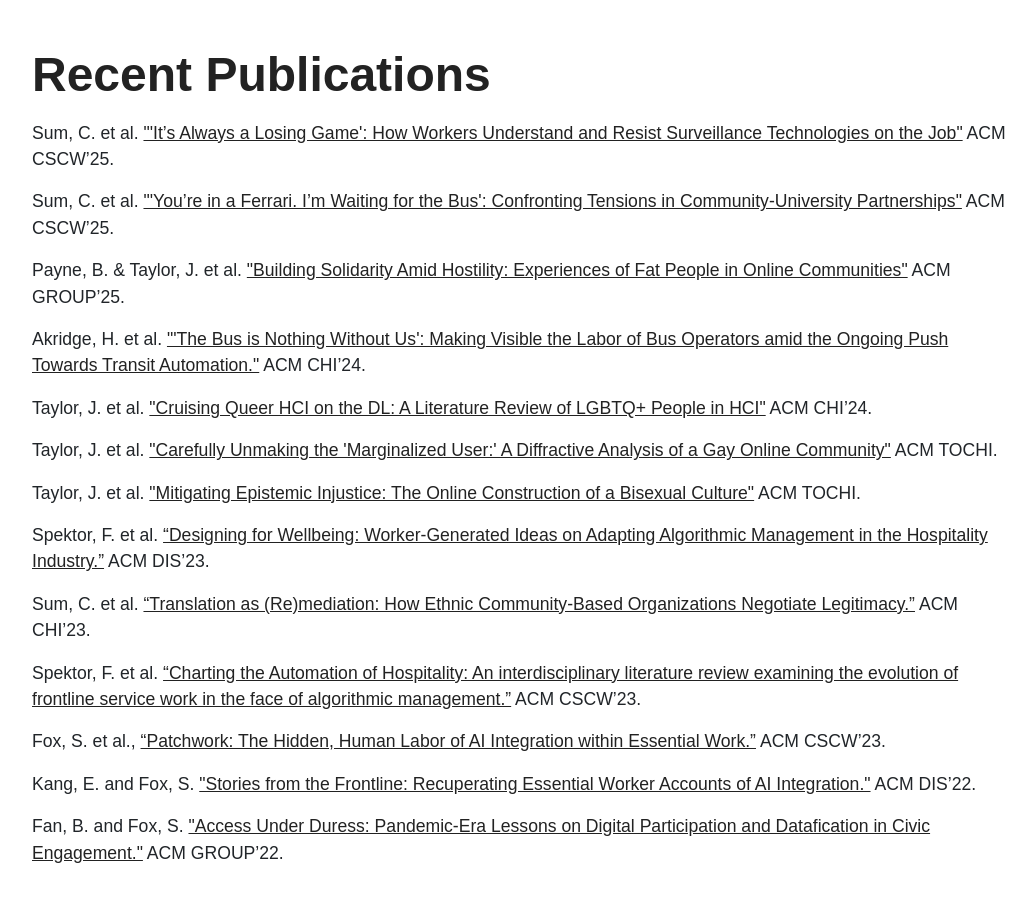
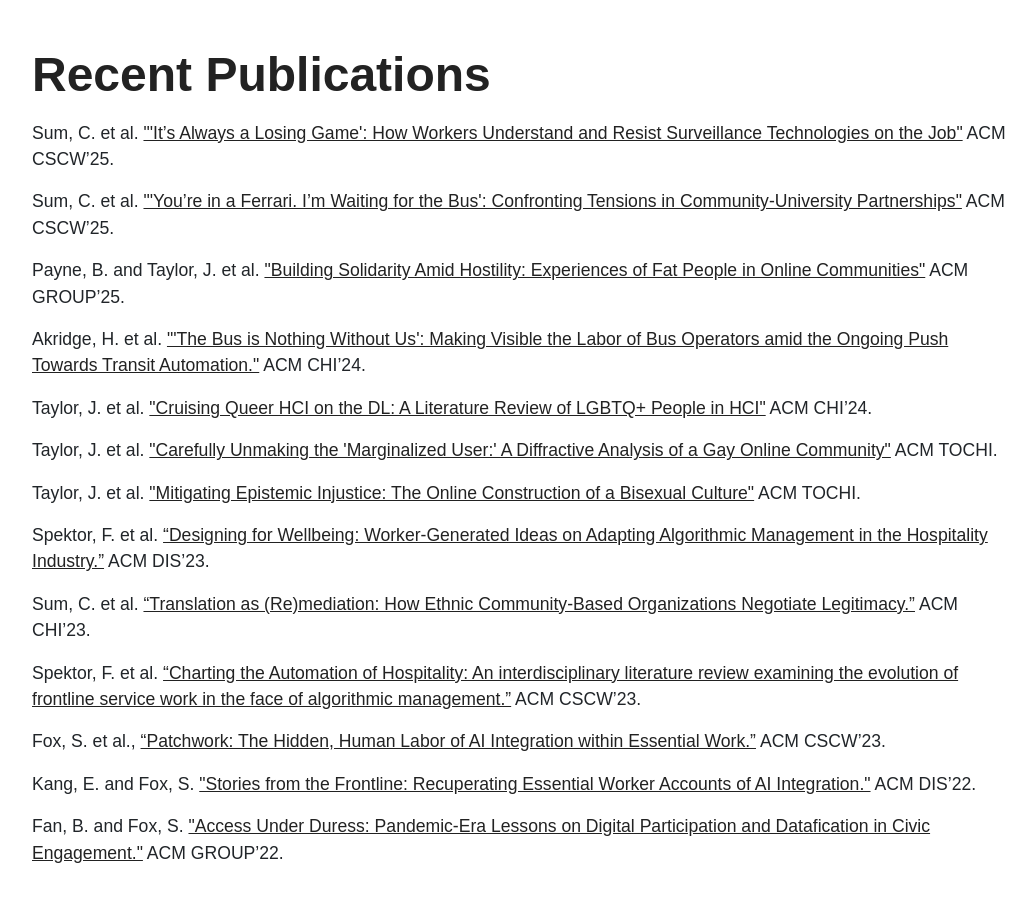
Before and after one commit to techsolidaritylab/site, a Jekyll site: the page built from index.html, in a window 1280 px wide and 900 px high, scrolled down 1268 px. Shown: the whole window, without its empty margins (120-1156 px from the left). Built offline with Jekyll 4.4.1, drawn with Linux system fonts in a browser that asks for light colours; nearby versions of some CDN libraries; some web fonts are replaced.

Commit message:
Fix broken build

```diff
--- a/_includes/publications.html
+++ b/_includes/publications.html
@@ -7,7 +7,7 @@
 
                     <li class="mb-3">Sum, C. et al. <a href="assets/pdfs/Sum_et_al_Its_Always_a_Losing_Game_CSCW_2025_PREPRINT.pdf">"'It’s Always a Losing Game': How Workers Understand and Resist Surveillance Technologies on the Job"</a> ACM CSCW’25.</li>
                     <li class="mb-3">Sum, C. et al. <a href=" assets/pdfs/Sum_et_al-Youre_in_a_Ferarri_Im_Waiting_for_the_Bus-CSCW 2025.pdf">"'You’re in a Ferrari. I’m Waiting for the Bus': Confronting Tensions in Community-University Partnerships"</a> ACM CSCW’25.</li>
-                    <li class="mb-3">Payne, B. & Taylor, J. et al. <a href="https://dl.acm.org/doi/10.1145/3701186"> "Building Solidarity Amid Hostility: Experiences of Fat People in Online Communities"</a> ACM GROUP’25.</li>
+                    <li class="mb-3">Payne, B. and Taylor, J. et al. <a href="https://dl.acm.org/doi/10.1145/3701186"> "Building Solidarity Amid Hostility: Experiences of Fat People in Online Communities"</a> ACM GROUP’25.</li>
                     <li class="mb-3">Akridge, H. et al. <a href="assets/pdfs/Akridge et al. - The Bus is Nothing Without Us - CHI 2024.pdf">"'The Bus is Nothing Without Us': Making Visible the Labor of Bus Operators amid the Ongoing Push Towards Transit Automation."</a> ACM CHI’24.</li>
                     <li class="mb-3">Taylor, J. et al. <a href="https://doi.org/10.1145/3613904.3642494"> "Cruising Queer HCI on the DL: A Literature Review of LGBTQ+ People in HCI"</a> ACM CHI’24.</li>
                     <li class="mb-3">Taylor, J. et al. <a href="https://doi.org/10.1145/3673229">"Carefully Unmaking the 'Marginalized User:' A Diffractive Analysis of a Gay Online Community"</a> ACM TOCHI.</li>
```
